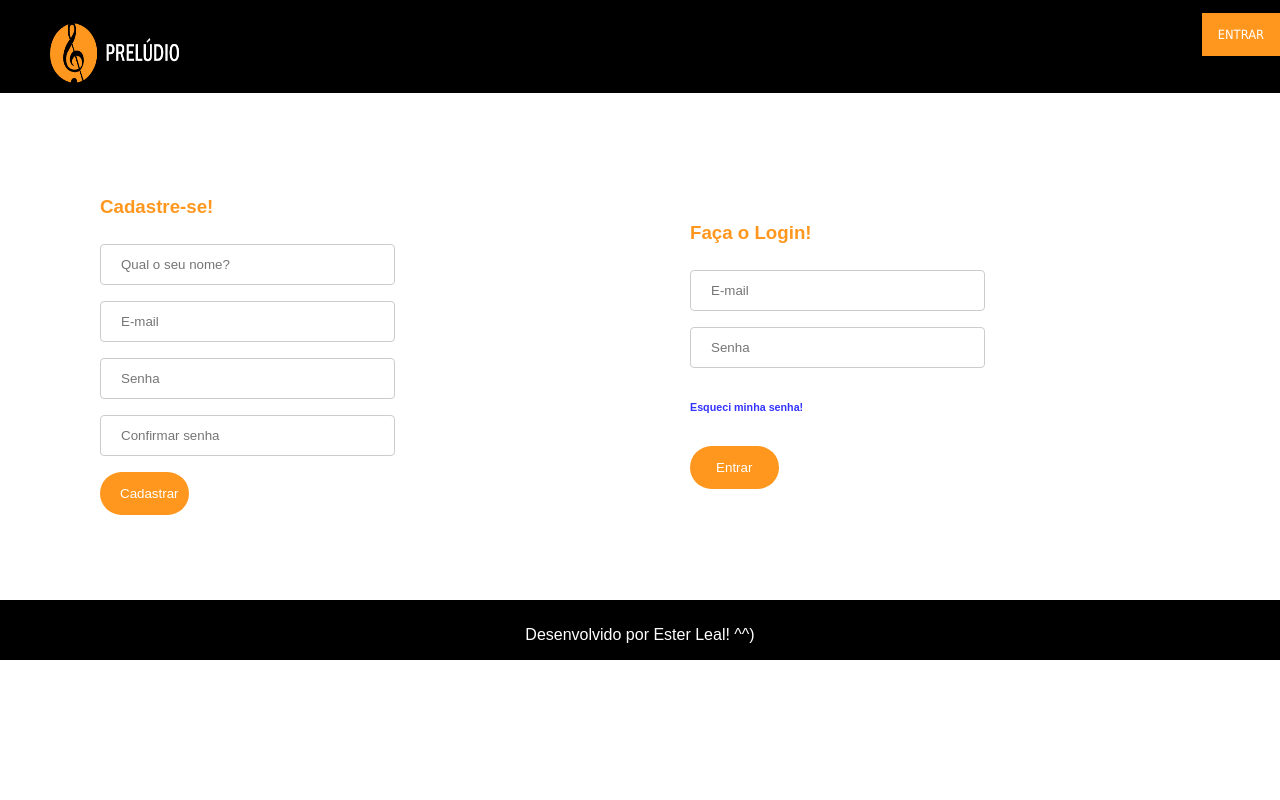
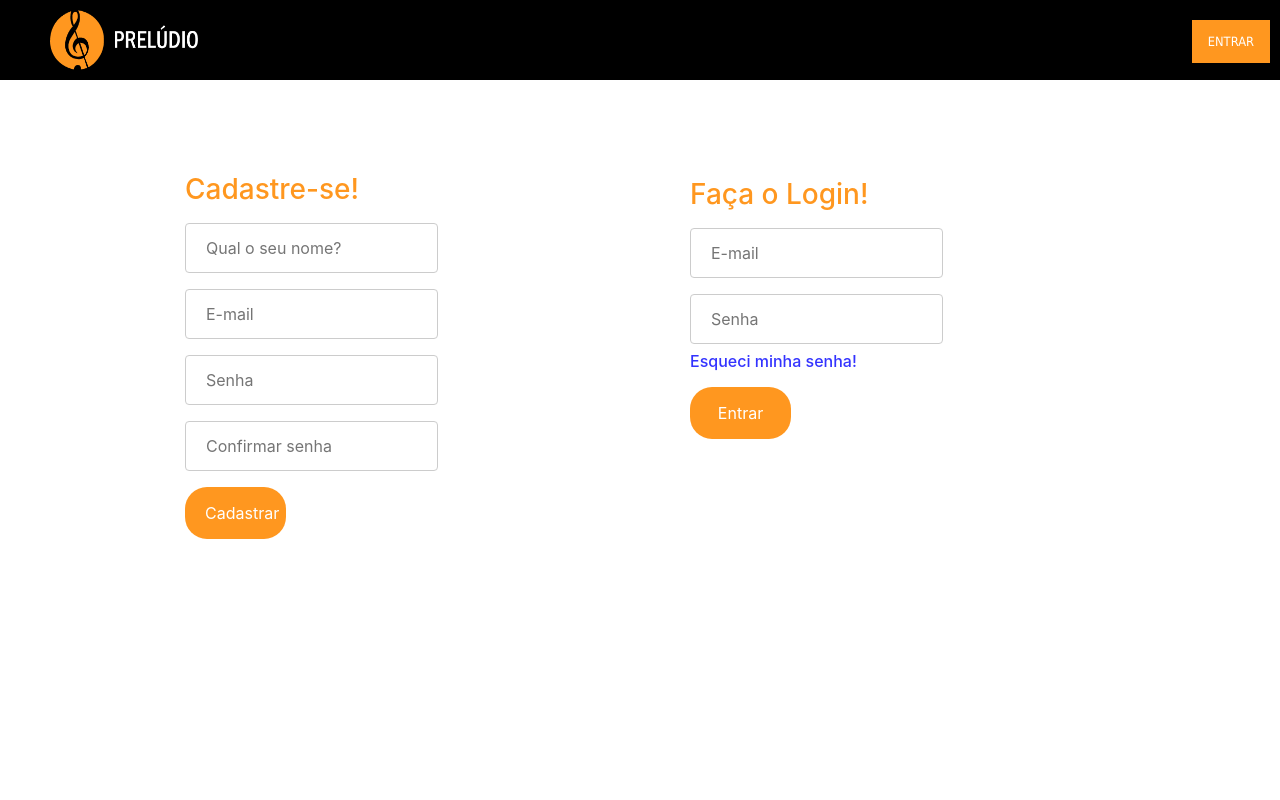
Before and after one commit to EsterLeal/EsterLeal.github.io, a plain HTML site: page preludio/entrar.html in a window 1280 px wide. Shown: the top 800 px of the page. Drawn offline with nearby package versions, Linux system fonts and the light colour scheme; a web font is replaced by a local one.

Commit message:
Terminei o front

```diff
--- a/preludio/css/atividades.css
+++ b/preludio/css/atividades.css
@@ -29,18 +29,19 @@ body {
     cursor: pointer;
     float: left;
     padding: 10px;
-    width: 130px;
-    height: 60px;
+    width: 169px;
+    height: 80px;
     margin: 0px;
     top: fixed;
 }
 
 .entrar {
-    /* background-color: #ff971f; */
     color: #ff971f;
     display: inline-block;
     align-items: center;
     padding: 14px 16px;
+    margin-top: 20px;
+    margin-right: 10px;
     text-decoration: none;
     text-align: center;
     cursor: pointer;
@@ -86,8 +87,6 @@ input[type=submit]:hover {
     padding-top: 40px;
 }
 
-
-
 .container {
    /* background-color: blueviolet; */
    padding: 100%;
@@ -99,7 +98,8 @@ input[type=submit]:hover {
     color: white;
     text-align: center;
     padding: 0px;
-    padding-top: 10px;
-    height: 50px;
+    padding-top: 25px;
+    height: 70px;
+    margin: 0px;
     width: 100%;
 }
--- a/preludio/css/formulario.css
+++ b/preludio/css/entrar.css
@@ -28,8 +28,8 @@ body {
     cursor: pointer;
     float: left;
     padding: 10px;
-    width: 130px;
-    height: 60px;
+    width: 169px;
+    height: 80px;
     margin: 0px;
     top: fixed;
 }
@@ -38,7 +38,10 @@ body {
     background-color: #ff971f;
     color: white;
     display: inline-block;
+    align-items: center;
     padding: 14px 16px;
+    margin-top: 20px;
+    margin-right: 10px;
     text-decoration: none;
     text-align: center;
     cursor: pointer;
@@ -60,7 +63,7 @@ input[type=text], input[type=email], input[type=password], textarea, select {
 }
 
 input[type=submit] {
-    width: 15%;
+    width: 20%;
     background-color: #ff971f;
     color: white;
     padding: 14px 20px;
@@ -77,6 +80,12 @@ input[type=submit]:hover {
 /* .containerForm{
     background-color: aqua;
 } */
+
+
+.container{
+    padding: 40%;
+    padding-top: 60px;
+}
 
 .form {
     display: flex;
@@ -99,7 +108,8 @@ input[type=submit]:hover {
 
 .formLogin {
     width: 50%;
-    /* background-color: blueviolet; */
+    height: 91%;
+       /* background-color: blueviolet; */
 }
 
 .imgCadastro {
@@ -117,14 +127,6 @@ input[type=submit]:hover {
     height: 500px;
 }
 
-#footer {
-    background-color: black;
-    color: white;
-    text-align: center;
-    padding: 20px;
-    width: 100%;
-}
-
 #footer2 {
     background-color: black;
     color: white;
--- a/preludio/css/style.css
+++ b/preludio/css/style.css
@@ -36,8 +36,8 @@ body {
     cursor: pointer;
     float: left;
     padding: 10px;
-    width: 130px;
-    height: 60px;
+    width: 169px;
+    height: 80px;
     margin: 0px;
     top: fixed;
 }
@@ -48,6 +48,9 @@ body {
     display: inline-block;
     align-items: center;
     padding: 14px 16px;
+    /* padding-top: 50px; */
+    margin-top: 20px;
+    margin-right: 10px;
     text-decoration: none;
     text-align: center;
     cursor: pointer;
@@ -70,11 +73,39 @@ body {
     width: 100%;
 }
 
+input[type=text], input[type=email], input[type=password], textarea, select {
+    width: 50%;
+    padding: 12px 20px;
+    margin: 8px 0;
+    display: inline-block;
+    border: 1px solid #ccc;
+    border-radius: 4px;
+    box-sizing: border-box;
+}
+
+input[type=submit] {
+    width: 20%;
+    background-color: #ff971f;
+    color: white;
+    padding: 14px 20px;
+    margin: 8px 0;
+    border: none;
+    border-radius: 22px;
+    cursor: pointer;
+}
+
+input[type=submit]:hover {
+    background-color: #ff971fa9;
+}
+
+
 #footer {
     background-color: black;
     color: white;
     text-align: center;
     padding: 0px;
+    padding-top: 25px;
+    height: 70px;
     margin: 0px;
     width: 100%;
 }
--- a/preludio/css/usuario.css
+++ b/preludio/css/usuario.css
@@ -30,18 +30,19 @@ body {
     cursor: pointer;
     float: left;
     padding: 10px;
-    width: 130px;
-    height: 60px;
+    width: 169px;
+    height: 80px;
     margin: 0px;
     top: fixed;
 }
 
 .entrar {
-    /* background-color: #ff971f; */
     color: #ff971f;
     display: inline-block;
     align-items: center;
     padding: 14px 16px;
+    margin-top: 20px;
+    margin-right: 10px;
     text-decoration: none;
     text-align: center;
     cursor: pointer;
@@ -100,8 +101,8 @@ input[type=button]:hover {
     color: white;
     text-align: center;
     padding: 0px;
-    padding-top: 10px;
-    height: 50px;
+    padding-top: 25px;
+    height: 70px;
+    margin: 0px;
     width: 100%;
-    position: relative;
 }
--- a/preludio/entrar.html
+++ b/preludio/entrar.html
@@ -2,26 +2,28 @@
 <html lang="pt-BR">
 
 <head>
-    <link rel="stylesheet" type="text/css" href="./css/formulario.css">
+    <link rel="stylesheet" type="text/css" href="./css/entrar.css">
     <!-- <link rel="stylesheet" type="text/css" href="./css/style.css"> -->
     <link href="https://fonts.googleapis.com/css?family=Fascinate+Inline|Raleway" rel="stylesheet">
+    <link rel="stylesheet" href="https://stackpath.bootstrapcdn.com/bootstrap/4.3.1/css/bootstrap.min.css"
+        integrity="sha384-ggOyR0iXCbMQv3Xipma34MD+dH/1fQ784/j6cY/iJTQUOhcWr7x9JvoRxT2MZw1T" crossorigin="anonymous">
+
+    <link rel="icon" type="imagem/png" href="./img/iconPreludio.png" />
     <title>Entrar</title>
 </head>
 
 <body>
+
     <div class="header">
         <nav id="menu">
             <ul>
                 <a href="index.html"><img class="img" src="./img/logo1.png"></a>
-                <a class="entrar" href="entrar.html" style="float:right; right: 5px;">ENTRAR</a>
+                <a class="entrar" href="entrar.html" style="float:right; text-decoration: none;">ENTRAR</a>
             </ul>
         </nav>
     </div>
 
-
-
-<main class="containerForm">
-
+    <main class="container">
         <div class="form">
             <form class="formCadastro" action="entrar.html" method="POST">
 
@@ -55,7 +57,11 @@
             </form>
 
         </div>
-</main>
+
+    </main>
+
+    <script src="./js/script.js"></script>
+
     <!-- <img class="imgCadastro" src="./img/imgCadastro.jpg"> -->
     <nav id="footer2">
         <p> Desenvolvido por Ester Leal! ^^) </p>
--- a/preludio/index.html
+++ b/preludio/index.html
@@ -6,10 +6,11 @@
     <meta name="viewport" content="width=device-width, initial-scale=1.0">
     <meta http-equiv="X-UA-Compatible" content="ie=edge">
     <link rel="stylesheet" type="text/css" href="./css/style.css">
-    <link rel="stylesheet" type="text/css" href="./css/formulario.css">
+    <!-- <link rel="stylesheet" type="text/css" href="./css/entrar.css"> -->
     <link href="https://fonts.googleapis.com/css?family=Fascinate+Inline|Raleway" rel="stylesheet">
 
-    <title>Projeto</title>
+    <link rel="icon" type="imagem/png" href="./img/iconPreludio.png" />
+    <title>Prelúdio</title>
 </head>
 
 <body>
@@ -17,7 +18,7 @@
         <nav id="menu">
             <ul>
                 <a href="index.html"><img class="img" src="./img/logo1.png"></a>
-                <a class="entrar" href="entrar.html" style="float:right; right: 5px;">ENTRAR</a>
+                <a class="entrar" href="entrar.html" style="float:right; text-decoration: none;">ENTRAR</a>
             </ul>
         </nav>
     </div>
@@ -82,7 +83,7 @@
                 <option value="outro">Outro assunto</option>
             </select>
 
-                <input type="submit" value="Enviar">
+            <input type="submit" value="Enviar">
 
         </form>
     </div>
```
Also changed, not shown: preludio/atividades.html (+6 -4 lines), preludio/usuario.html (+4 -3 lines), preludio/img/iconPreludio.png (added).
